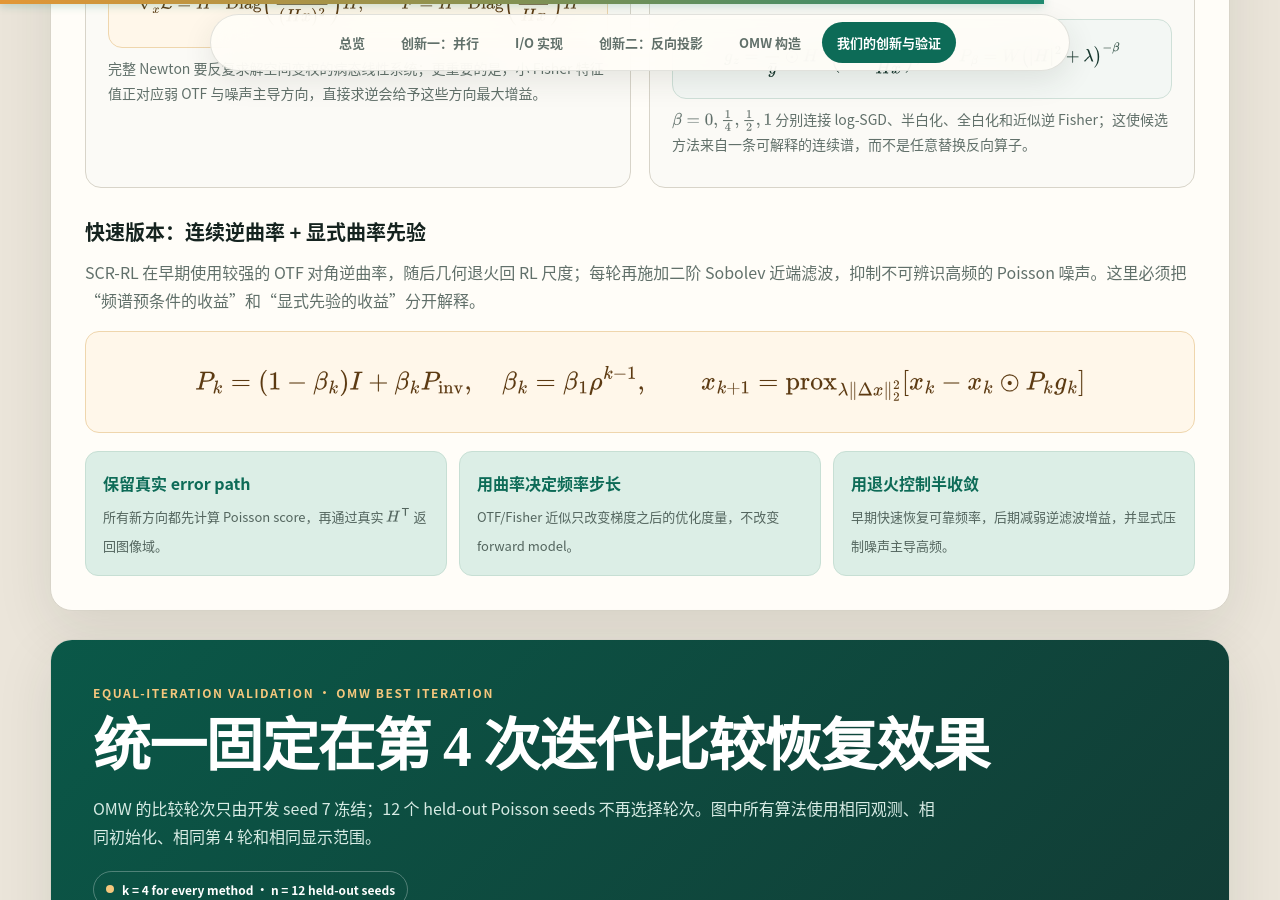
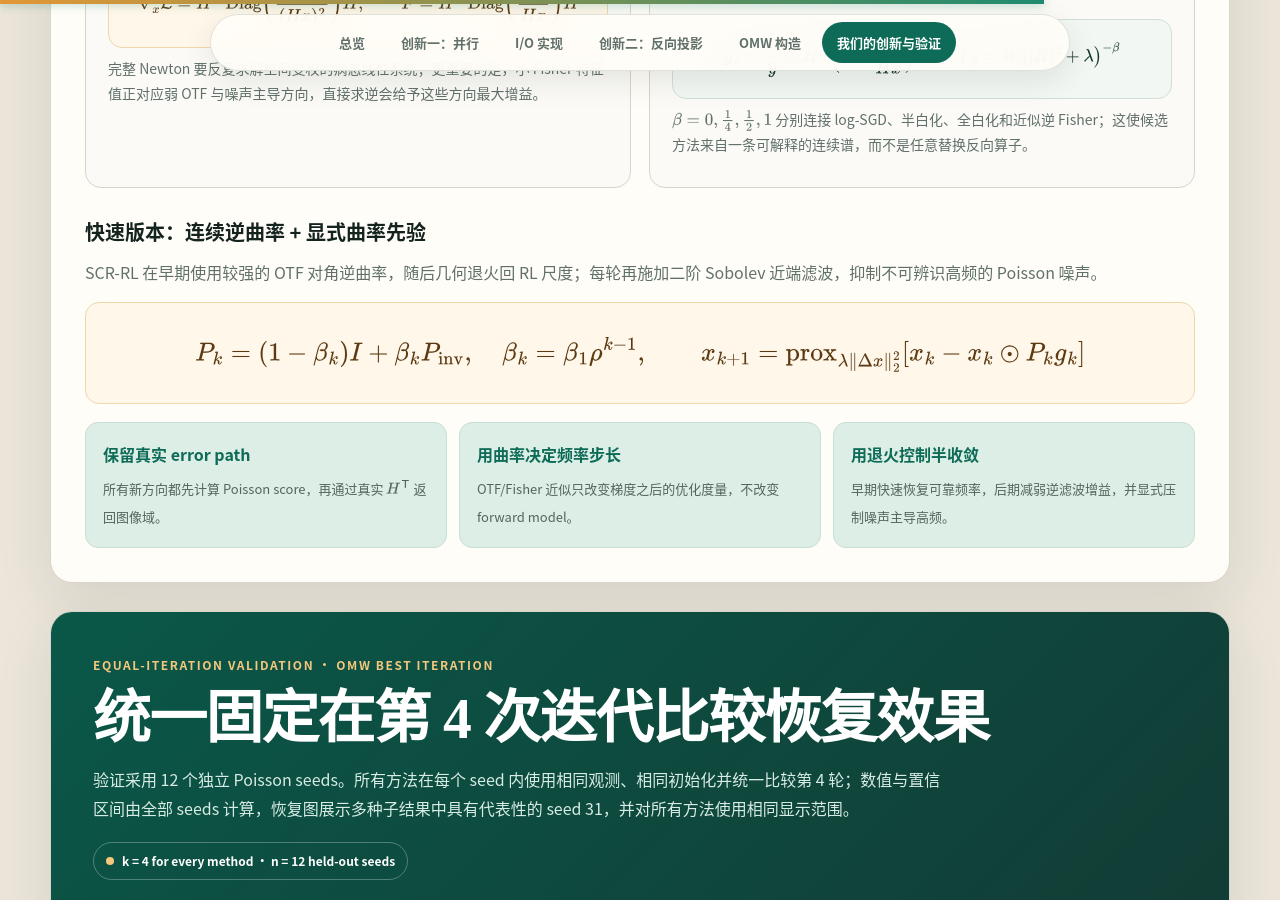
Before and after one commit to Botwwt/Botwwt.github.io, a Jekyll site: the page analysis/index.html, which Jekyll copies as it is, in a window 1280 px wide and 900 px high, scrolled down 9008 px. Built offline with Jekyll 4.4.1, drawn with Linux system fonts in a browser that asks for light colours.

Commit message:
Clarify multiseed equal-iteration validation

```diff
--- a/analysis/index.html
+++ b/analysis/index.html
@@ -350,7 +350,7 @@ J = max(J, 0);</pre>
           </div>
 
           <h4 style="font-size:20px;margin:26px 0 8px">快速版本：连续逆曲率 + 显式曲率先验</h4>
-          <p style="color:var(--muted);margin:0">SCR-RL 在早期使用较强的 OTF 对角逆曲率，随后几何退火回 RL 尺度；每轮再施加二阶 Sobolev 近端滤波，抑制不可辨识高频的 Poisson 噪声。这里必须把“频谱预条件的收益”和“显式先验的收益”分开解释。</p>
+          <p style="color:var(--muted);margin:0">SCR-RL 在早期使用较强的 OTF 对角逆曲率，随后几何退火回 RL 尺度；每轮再施加二阶 Sobolev 近端滤波，抑制不可辨识高频的 Poisson 噪声。</p>
           <div class="equation amber" style="margin-top:16px">$$P_k=(1-\beta_k)I+\beta_kP_{\rm inv},\quad \beta_k=\beta_1\rho^{k-1},\qquad x_{k+1}=\operatorname{prox}_{\lambda\|\Delta x\|_2^2}\!\left[x_k-x_k\odot P_kg_k\right]$$</div>
           <div class="innovation-list">
             <div class="innovation-item"><b>保留真实 error path</b><span>所有新方向都先计算 Poisson score，再通过真实 \(H^{\mathsf T}\) 返回图像域。</span></div>
@@ -363,7 +363,7 @@ J = max(J, 0);</pre>
           <header class="experiment-head">
             <div class="section-kicker">EQUAL-ITERATION VALIDATION · OMW BEST ITERATION</div>
             <h2 class="section-title">统一固定在第 4 次迭代比较恢复效果</h2>
-            <p>OMW 的比较轮次只由开发 seed 7 冻结；12 个 held-out Poisson seeds 不再选择轮次。图中所有算法使用相同观测、相同初始化、相同第 4 轮和相同显示范围。</p>
+            <p>验证采用 12 个独立 Poisson seeds。所有方法在每个 seed 内使用相同观测、相同初始化并统一比较第 4 轮；数值与置信区间由全部 seeds 计算，恢复图展示多种子结果中具有代表性的 seed 31，并对所有方法使用相同显示范围。</p>
             <span class="experiment-status">k = 4 for every method · n = 12 held-out seeds</span>
           </header>
           <div class="experiment-body">
```
